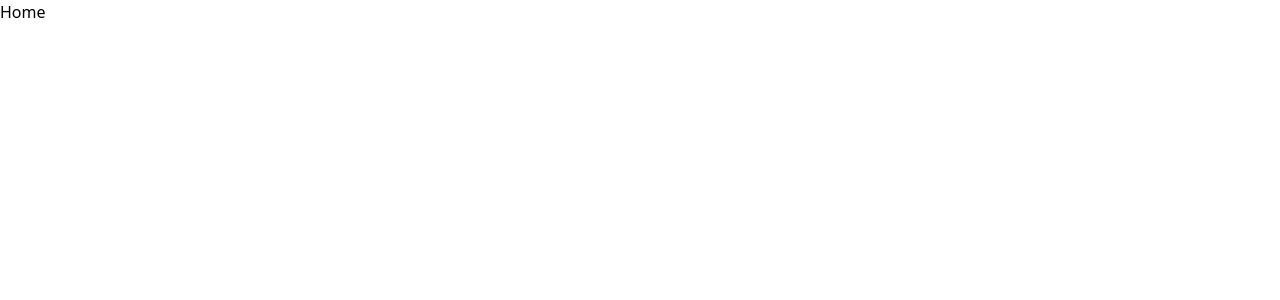
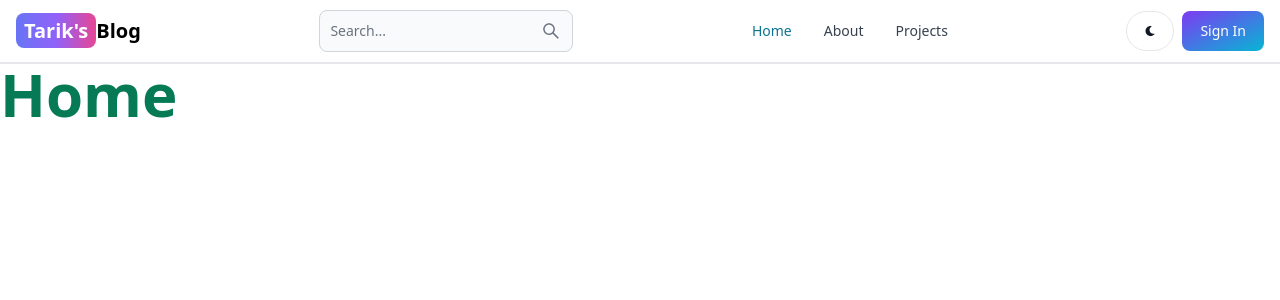
Before and after one commit to tarik619/mern-blog-app, a React (Vite) app in the folder client/: page / in a window 1280 px wide. Shown: the top 300 px of the page. Built offline with nearby package versions, Linux system fonts and the light colour scheme.

Commit message:
create header using flowbite-react make some changes in tailwind.config file

```diff
--- a/client/package.json
+++ b/client/package.json
@@ -10,8 +10,10 @@
     "preview": "vite preview"
   },
   "dependencies": {
+    "flowbite-react": "^0.7.2",
     "react": "^18.2.0",
     "react-dom": "^18.2.0",
+    "react-icons": "^5.0.1",
     "react-router-dom": "^6.21.3"
   },
   "devDependencies": {
--- a/client/src/App.jsx
+++ b/client/src/App.jsx
@@ -1,17 +1,16 @@
-import { useState } from "react";
-import { BrowserRouter, Routes, Route } from "react-router-dom";
+import { BrowserRouter, Route, Routes } from "react-router-dom";
+import About from "./pages/About";
+import Dashboard from "./pages/Dashboard";
 import Home from "./pages/Home";
-import About from "./pages/About";
+import Projects from "./pages/Projects";
 import SignIn from "./pages/SignIn";
 import SignUp from "./pages/SignUp";
-import Dashboard from "./pages/Dashboard";
-import Projects from "./pages/Projects";
+import Header from "./components/Header";
 
 function App() {
-  const [count, setCount] = useState(0);
-
   return (
     <BrowserRouter>
+      <Header />
       <Routes>
         <Route path="/" element={<Home />} />
         <Route path="/about" element={<About />} />
--- /dev/null
+++ b/client/src/components/Header.jsx
@@ -0,0 +1,53 @@
+import React from "react";
+import { Navbar, Button, TextInput } from "flowbite-react";
+import { Link, useLocation } from "react-router-dom";
+import { AiOutlineSearch } from "react-icons/ai";
+import { FaMoon } from "react-icons/fa";
+
+export default function Header() {
+  const path = useLocation().pathname;
+  return (
+    <Navbar className="border-b-2">
+      <Link
+        to={"/"}
+        className="self-center whitespace-nowrap font-semibold text-sm sm:text-xl dark:text-white"
+      >
+        <span className="px-2 py-1 bg-gradient-to-r from-indigo-500 via-purple-500 to-pink-500 rounded-lg text-white">
+          Tarik's
+        </span>
+        Blog
+      </Link>
+      <form>
+        <TextInput
+          type="text"
+          placeholder="Search..."
+          rightIcon={AiOutlineSearch}
+          className="hidden lg:inline"
+        />
+      </form>
+      <Button className="w-12 h-10 lg:hidden" color="gray" pill>
+        <AiOutlineSearch />
+      </Button>
+      <div className="flex gap-2 md:order-2">
+        <Button className="w-12 h-10 hidden sm:inline" color="gray" pill>
+          <FaMoon />
+        </Button>
+        <Link to={"/sign-in"}>
+          <Button gradientDuoTone="purpleToBlue">Sign In</Button>
+        </Link>
+        <Navbar.Toggle />
+      </div>
+      <Navbar.Collapse>
+        <Navbar.Link active={path === "/"} as={"div"}>
+          <Link to="/">Home</Link>
+        </Navbar.Link>
+        <Navbar.Link active={path === "/about"} as={"div"}>
+          <Link to="/about">About</Link>
+        </Navbar.Link>
+        <Navbar.Link active={path === "/projects"} as={"div"}>
+          <Link to="projects">Projects</Link>
+        </Navbar.Link>
+      </Navbar.Collapse>
+    </Navbar>
+  );
+}
--- a/client/src/pages/Home.jsx
+++ b/client/src/pages/Home.jsx
@@ -1,5 +1,5 @@
 import React from "react";
 
 export default function Home() {
-  return <div>Home</div>;
+  return <div className="text-green-600 font-semibold text-6xl">Home</div>;
 }
--- a/client/tailwind.config.js
+++ b/client/tailwind.config.js
@@ -1,8 +1,13 @@
 /** @type {import('tailwindcss').Config} */
 export default {
-  content: ["./index.html", "./src/**/*.{js,ts,jsx,tsx}"],
+  content: [
+    "./index.html",
+    "./src/**/*.{js,ts,jsx,tsx}",
+    "node_modules/flowbite-react/lib/esm/**/*.js",
+  ],
+
   theme: {
     extend: {},
   },
-  plugins: [],
+  plugins: [require("flowbite/plugin")],
 };
```
Also changed, not shown: 1 other file (tests, documents, lock files or other folders).
